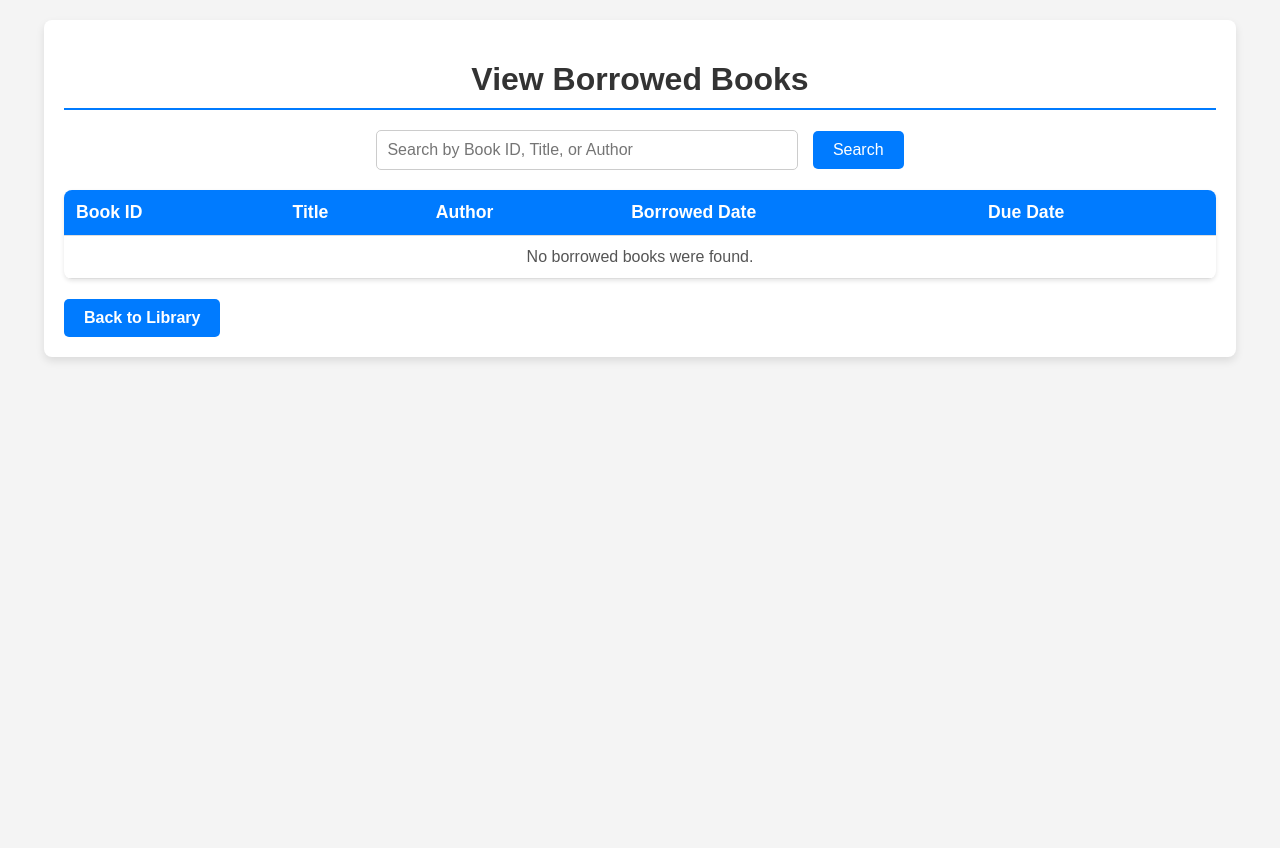
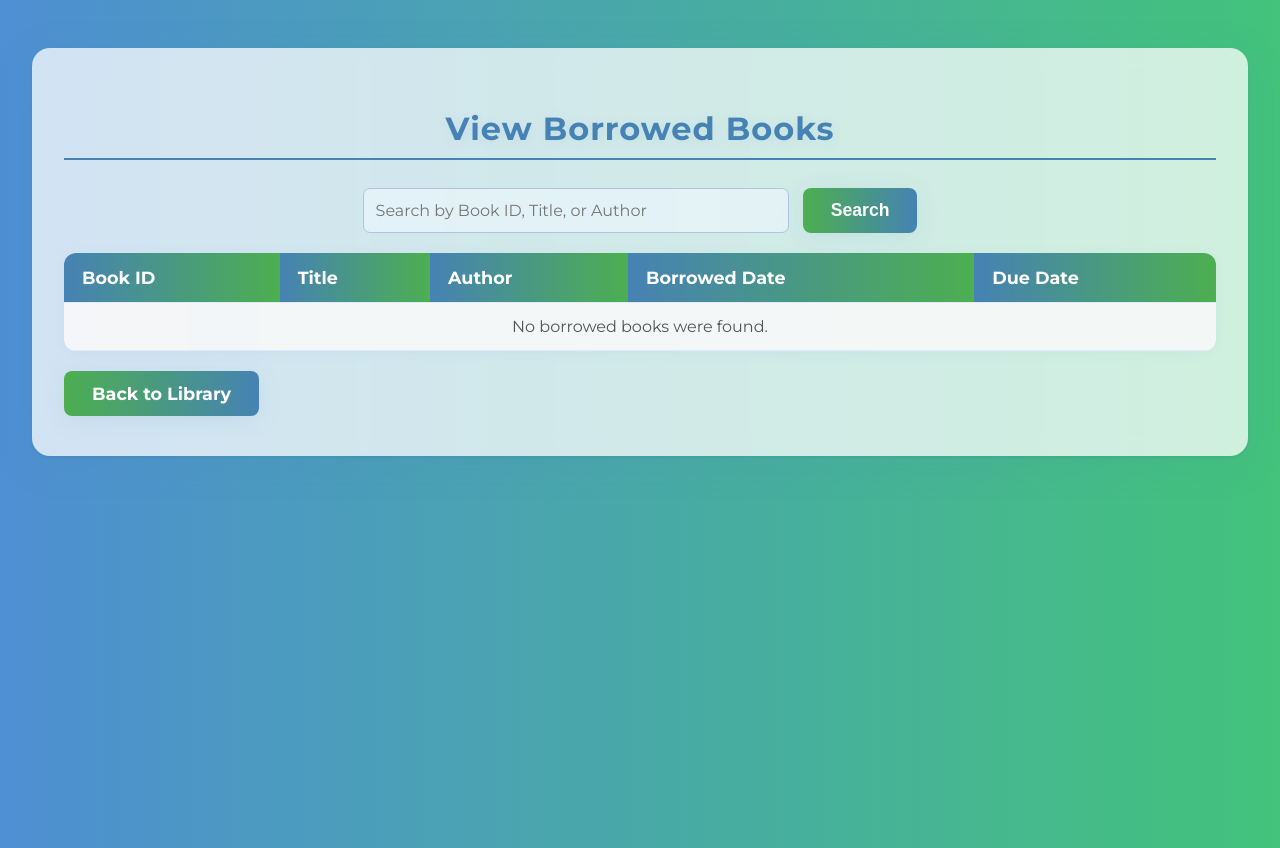
Before and after one commit to vidved123/MyLibrary, a Python web app: template templates/view_borrowed_books.html in a window 1280 px wide. Before the commit the page ends 361 px from the top, so only its background shows below. Run offline with Jinja, Linux system fonts and the light colour scheme; the template is opened without the code that fills it, so the values that code supplies are empty.

Commit message:
Update ViewBorrowedBooks.css

```diff
--- a/static/css/ViewBorrowedBooks.css
+++ b/static/css/ViewBorrowedBooks.css
@@ -1,100 +1,167 @@
+@import url('https://fonts.googleapis.com/css2?family=Montserrat:wght@400;700&display=swap');
+
 body {
-    font-family: Arial, sans-serif;
-    background-color: #f4f4f4;
+    font-family: 'Montserrat', Arial, sans-serif;
+    background: linear-gradient(90deg, #4e8fd3 0%, #43c37b 100%);
     margin: 0;
     padding: 0;
+    min-height: 100vh;
+    animation: fadeInBody 1s ease;
 }
+
+@keyframes fadeInBody {
+    from { opacity: 0; }
+    to { opacity: 1; }
+}
+
 .container {
     width: 90%;
     max-width: 1200px;
-    margin: 20px auto;
-    background: #fff;
-    padding: 20px;
-    box-shadow: 0 4px 8px rgba(0, 0, 0, 0.1);
-    border-radius: 8px;
+    margin: 48px auto;
+    background: rgba(255, 255, 255, 0.75);
+    padding: 40px 32px;
+    box-shadow: 0 8px 40px rgba(70, 130, 180, 0.13), 0 1.5px 4px rgba(0,0,0,0.07);
+    border-radius: 18px;
+    backdrop-filter: blur(8px);
+    animation: fadeInUp 1s 0.2s both;
 }
+
+@keyframes fadeInUp {
+    from { opacity: 0; transform: translateY(40px); }
+    to { opacity: 1; transform: translateY(0); }
+}
+
 h1 {
     text-align: center;
-    color: #333;
-    margin-bottom: 20px;
-    font-size: 2rem;
-    border-bottom: 2px solid #007bff;
+    color: #4682b4;
+    margin-bottom: 28px;
+    font-size: 2em;
+    font-weight: 700;
+    border-bottom: 2px solid #4682b4;
     padding-bottom: 10px;
+    letter-spacing: 1px;
+    text-shadow: 1px 2px 12px rgba(70, 130, 180, 0.10);
+    animation: fadeInDown 1s 0.3s both;
 }
+
+@keyframes fadeInDown {
+    from { opacity: 0; transform: translateY(-30px); }
+    to { opacity: 1; transform: translateY(0); }
+}
+
 form {
     margin-bottom: 20px;
     text-align: center;
 }
+
 input[type="text"] {
-    padding: 10px;
-    font-size: 1rem;
+    padding: 12px;
+    font-size: 1em;
     width: 60%;
     max-width: 400px;
-    border: 1px solid #ccc;
-    border-radius: 5px;
+    border: 1.5px solid #b0c4de;
+    border-radius: 7px;
+    background: rgba(240, 248, 255, 0.6);
+    transition: border-color 0.3s, box-shadow 0.3s, background 0.3s;
+    font-family: inherit;
+    outline: none;
 }
+
+input[type="text"]:focus {
+    border-color: #4682b4;
+    background: #fff;
+    box-shadow: 0 0 0 2px #b0c4de33;
+}
+
 button[type="submit"] {
-    padding: 10px 20px;
-    font-size: 1rem;
-    background-color: #007bff;
+    padding: 12px 28px;
+    font-size: 1.1em;
+    background: linear-gradient(90deg, #4CAF50 0%, #4682b4 100%);
     color: #fff;
     border: none;
-    border-radius: 5px;
+    border-radius: 8px;
     cursor: pointer;
     margin-left: 10px;
+    font-weight: 600;
+    box-shadow: 0 4px 24px rgba(70, 130, 180, 0.10);
+    transition: background 0.3s, transform 0.3s, box-shadow 0.3s;
+    outline: none;
 }
+
 button[type="submit"]:hover {
-    background-color: #0056b3;
+    background: linear-gradient(90deg, #45a049 0%, #357ab8 100%);
+    box-shadow: 0 8px 32px rgba(70, 130, 180, 0.18);
+    transform: translateY(-2px) scale(1.03);
 }
+
 table {
     width: 100%;
     border-collapse: collapse;
     margin-bottom: 20px;
-    border-radius: 8px;
+    border-radius: 12px;
     overflow: hidden;
-    background-color: #fff;
-    box-shadow: 0 2px 4px rgba(0, 0, 0, 0.1);
+    background: rgba(250,250,250,0.85);
+    box-shadow: 0 2px 12px rgba(70, 130, 180, 0.07);
+    animation: fadeIn 1s 0.5s both;
 }
+
+@keyframes fadeIn {
+    from { opacity: 0; }
+    to { opacity: 1; }
+}
+
 th, td {
-    padding: 12px;
+    padding: 14px 18px;
     text-align: left;
-    border-bottom: 1px solid #ddd;
+    border-bottom: 1px solid #e0eafc;
 }
+
 th {
-    background-color: #007bff;
+    background: linear-gradient(90deg, #4682b4 0%, #4CAF50 100%);
     color: #fff;
-    font-size: 1.1rem;
+    font-size: 1.1em;
+    font-weight: 700;
 }
+
 td {
-    font-size: 1rem;
+    font-size: 1em;
     color: #555;
 }
+
 tr:nth-child(even) {
     background-color: #f9f9f9;
 }
+
 tr:hover {
-    background-color: #f1f1f1;
+    background: #e0eafc;
+    transition: background 0.3s;
 }
+
 a.button {
     display: inline-block;
     text-decoration: none;
     color: #fff;
-    background-color: #007bff;
-    padding: 10px 20px;
-    border-radius: 5px;
-    font-size: 1rem;
+    background: linear-gradient(90deg, #4CAF50 0%, #4682b4 100%);
+    padding: 12px 28px;
+    border-radius: 8px;
+    font-size: 1.1em;
     font-weight: bold;
     text-align: center;
-    transition: background-color 0.3s ease;
+    transition: background 0.3s, transform 0.3s, box-shadow 0.3s;
+    box-shadow: 0 4px 24px rgba(70, 130, 180, 0.10);
 }
+
 a.button:hover {
-    background-color: #0056b3;
+    background: linear-gradient(90deg, #45a049 0%, #357ab8 100%);
+    box-shadow: 0 8px 32px rgba(70, 130, 180, 0.18);
+    transform: translateY(-2px) scale(1.03);
 }
+
 .flash-messages {
     background-color: #d4edda;
     color: #155724;
-    border: 1px solid #c3e6cb;
-    border-radius: 5px;
+    border: 1.5px solid #c3e6cb;
+    border-radius: 7px;
     padding: 10px;
     margin-top: 10px;
 }
@@ -118,3 +185,12 @@ a.button:hover {
     border-radius: 5px;
     margin-bottom: 5px;
 }
+
+::-webkit-scrollbar {
+    width: 10px;
+    background: #e0eafc;
+}
+::-webkit-scrollbar-thumb {
+    background: #b0c4de;
+    border-radius: 8px;
+}
```
